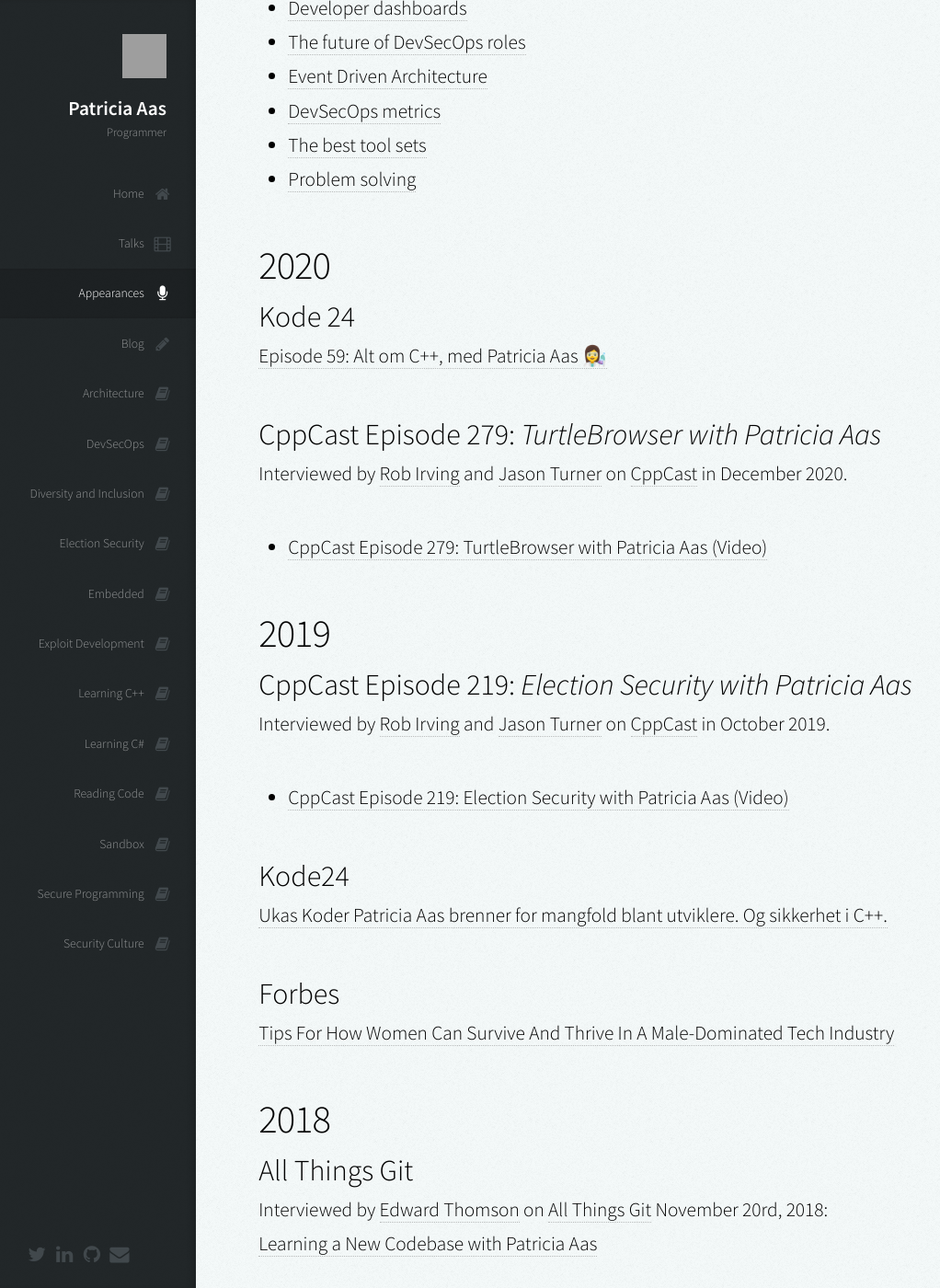
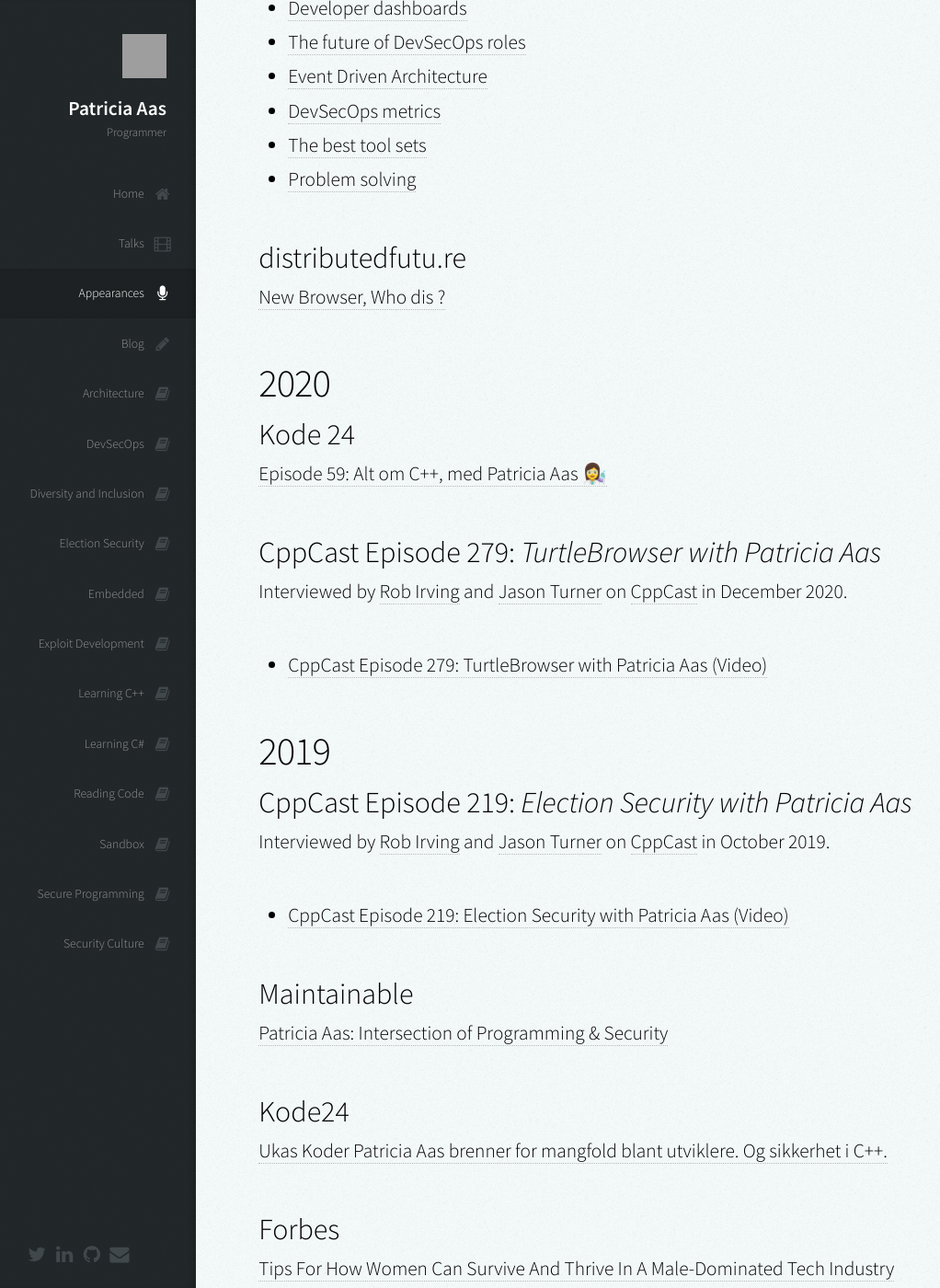
Before and after one commit to patricia-gallardo/patricia-gallardo.github.io, a Jekyll site: the page built from appearences.md, in a window 1280 px wide and 1400 px high, scrolled down 869 px. Shown: the whole window at 92% size, without its empty margins (43-1065 px from the left). Built offline with Jekyll 4.4.1, drawn with Linux system fonts in a browser that asks for light colours; nearby versions of some CDN libraries; grey boxes are pictures that could not be loaded.

Commit message:
Add some podcasts

```diff
--- a/appearences.md
+++ b/appearences.md
@@ -31,6 +31,9 @@
 - [The best tool sets](https://youtu.be/2_evs1OMWuQ)
 - [Problem solving](https://youtu.be/KjjOwVOpieI)
 
+### distributedfutu.re
+[New Browser, Who dis ?](https://distributedfutu.re/#episode68)
+
 ## 2020
 
 ### Kode 24
@@ -45,6 +48,9 @@
 ### CppCast Episode 219: *Election Security with Patricia Aas*
 Interviewed by [Rob Irving](https://twitter.com/robwirving) and [Jason Turner](https://twitter.com/lefticus) on [CppCast](https://cppcast.com/patricia-aas-election-security/) in October 2019.
 * [CppCast Episode 219: Election Security with Patricia Aas (Video)](https://youtu.be/38v7JUDuQ7A)
+
+### Maintainable
+[Patricia Aas: Intersection of Programming & Security](https://open.spotify.com/episode/0HwEDJdCdH1xgfEEKsv4bn)
 
 ### Kode24
 [Ukas Koder Patricia Aas brenner for mangfold blant utviklere. Og sikkerhet i C++.](https://www.kode24.no/ukas-koder/som-kvinne-har-det-vaert-slitsomt-a-alltid-matte-bevise-at-jeg-kan-det-jeg-driver-med/71027719)
```
